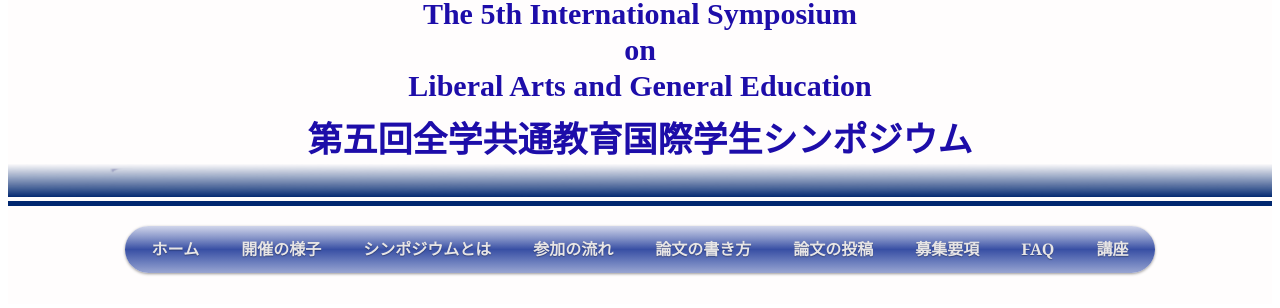
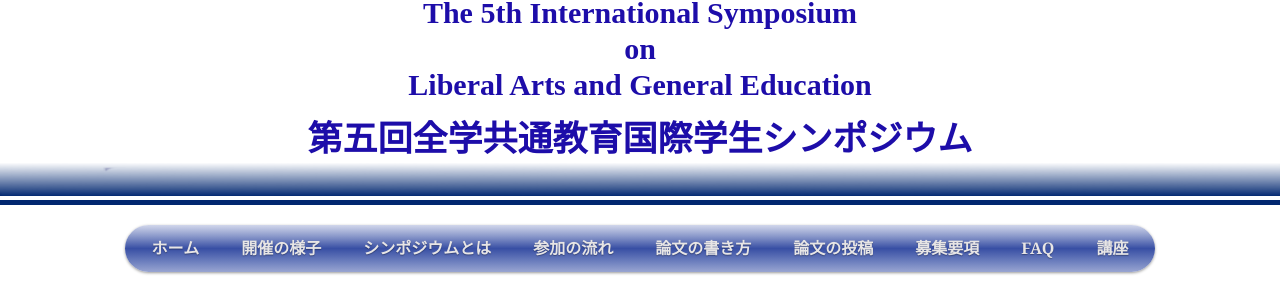
Before and after one commit to vizlab/Sympo2014HP, a website: page sympo2014/index.html in a window 1280 px wide. Shown: the part 59-367 px from the top of the page. Drawn offline with Linux system fonts and the light colour scheme.

Commit message:
fix style

```diff
--- a/sympo2014/style.css
+++ b/sympo2014/style.css
@@ -1,4 +1,3 @@
-
 /*レイアウト確認用CSS　適宜コメントアウトを外して確認に使うと良い*/
 /*div {
 border:solid;
@@ -13,6 +12,7 @@ body{
   background-image: url(./img/univ_logo_trans.png);
   background-repeat: no-repeat; /*background-attachment: fixed;*/
   background-position: 100% 100%;
+  margin: 0;
 }
 
 ul{
@@ -68,7 +68,6 @@ table.plain tr {
 header{
   width: 100%;
   min-width: 960px;
-	background-color: #FFFDFD ;
   background-repeat: no-repeat;
   background-position: 5% 98%;
   font-family: Cambria, "Meiryo UI", "Microsoft Yahei";
@@ -232,8 +231,9 @@ header:after {
   font-size: 15px;
   font-weight: bold;
 }
+
 #left_nav ul li a:hover{
-
+  cursor: pointer;
 }
 
 
```
Lines whose indentation alone changed are shown as unchanged.
